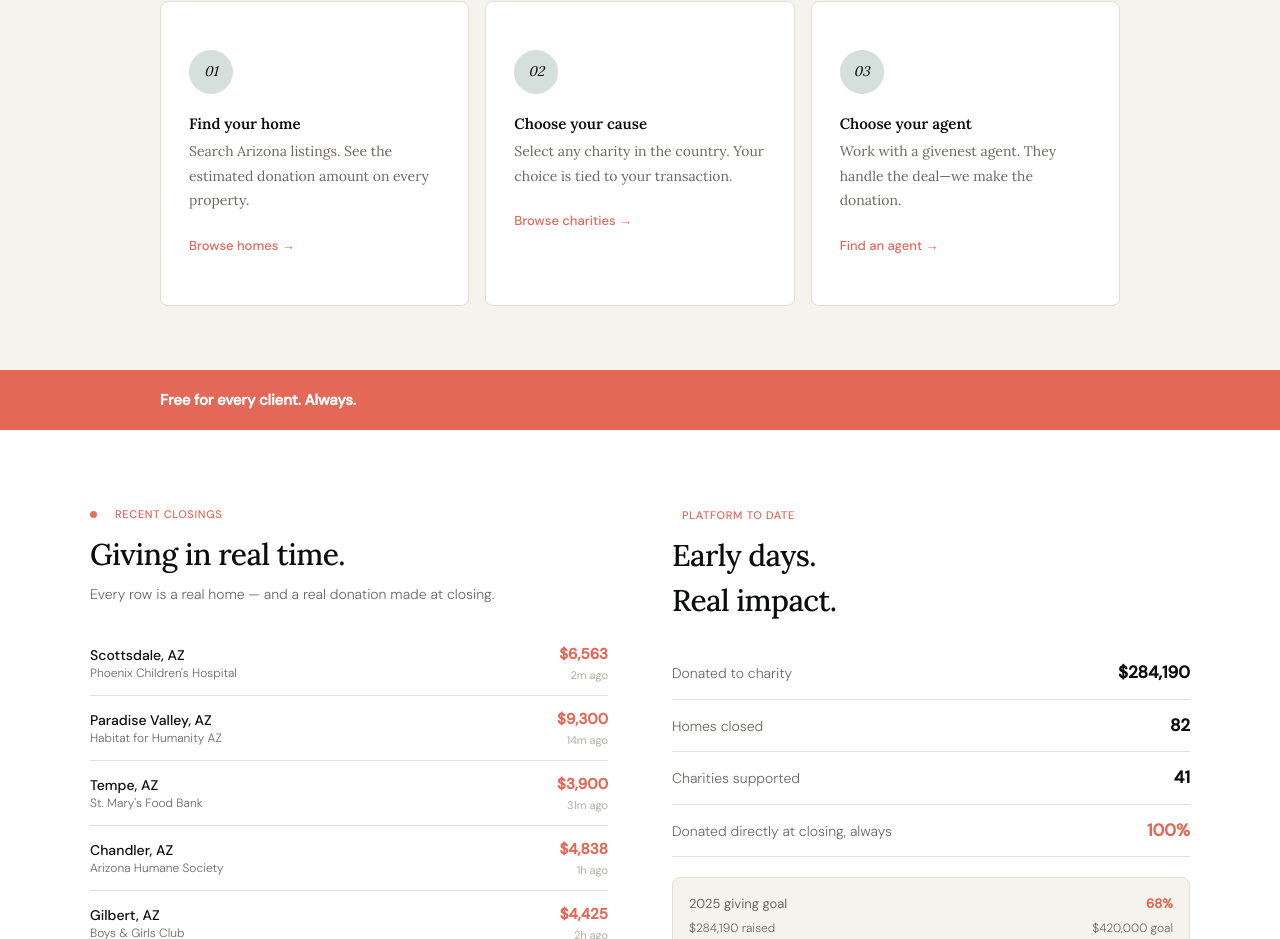
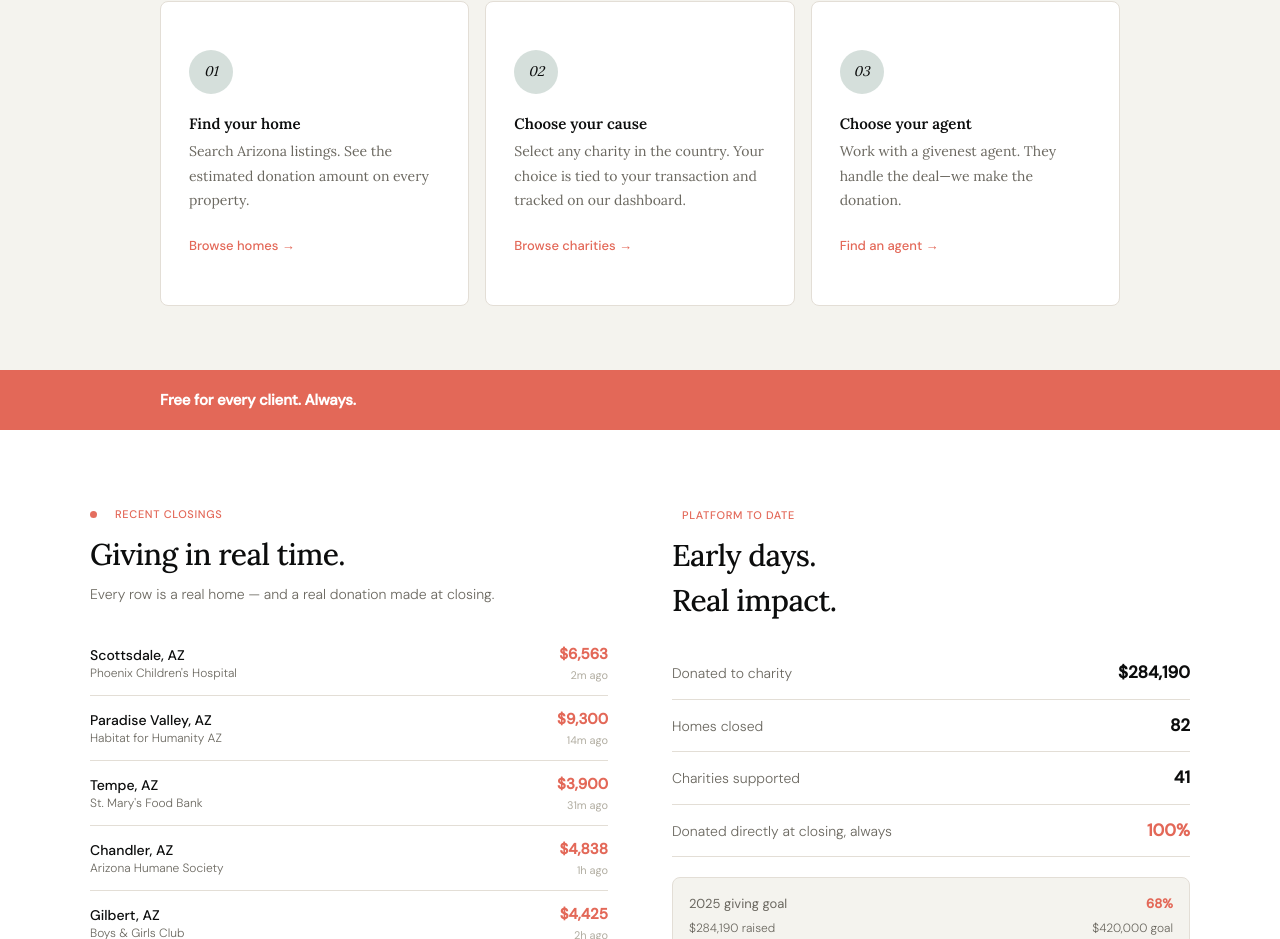
Before and after one commit to dtess85/givenest, a Next.js app: page / in a window 1280 px wide. Shown: the part 914-1853 px from the top of the page. Built offline with nearby package versions, Linux system fonts and the light colour scheme.

Commit message:
Update step 2 desc to mention dashboard tracking

```diff
--- a/components/home/HowItWorks.tsx
+++ b/components/home/HowItWorks.tsx
@@ -8,7 +8,7 @@ const steps = [
   {
     number: "02",
     title: "Choose your cause",
-    desc: "Select any charity in the country. Your choice is tied to your transaction.",
+    desc: "Select any charity in the country. Your choice is tied to your transaction and tracked on our dashboard.",
     link: { label: "Browse charities", href: "/charities" },
   },
   {
```
